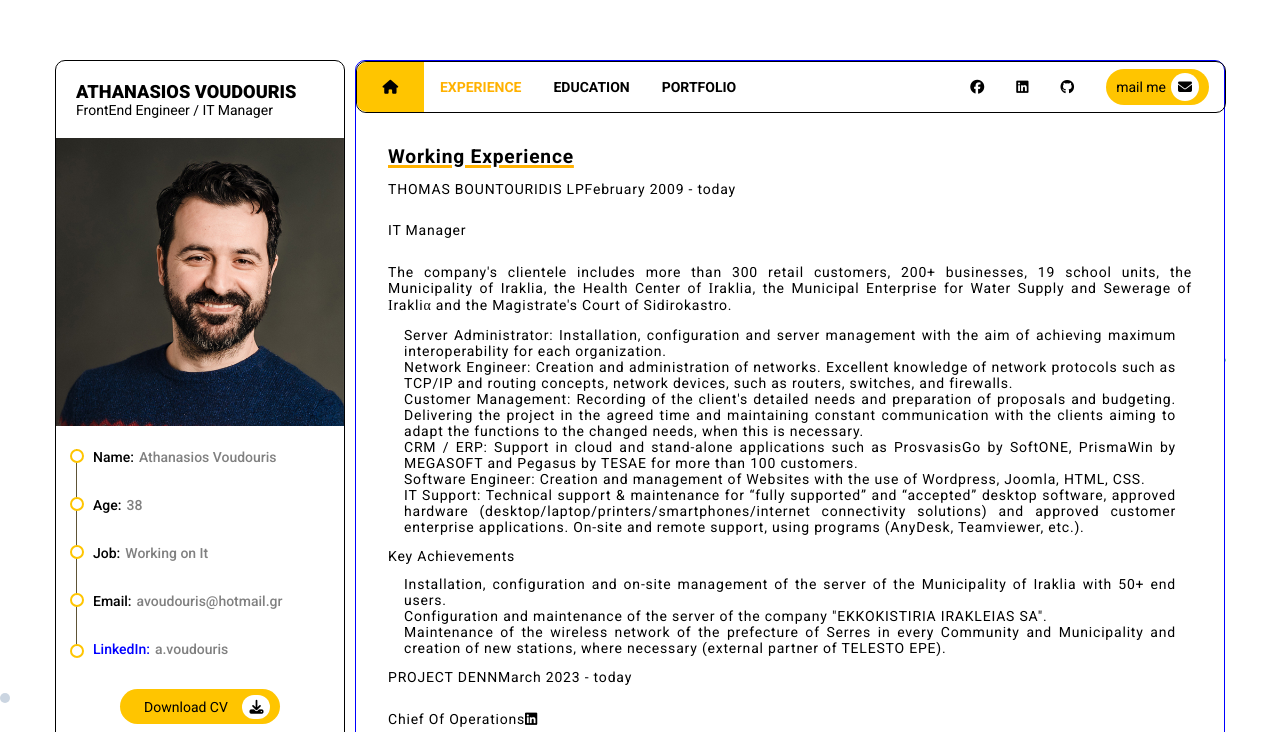
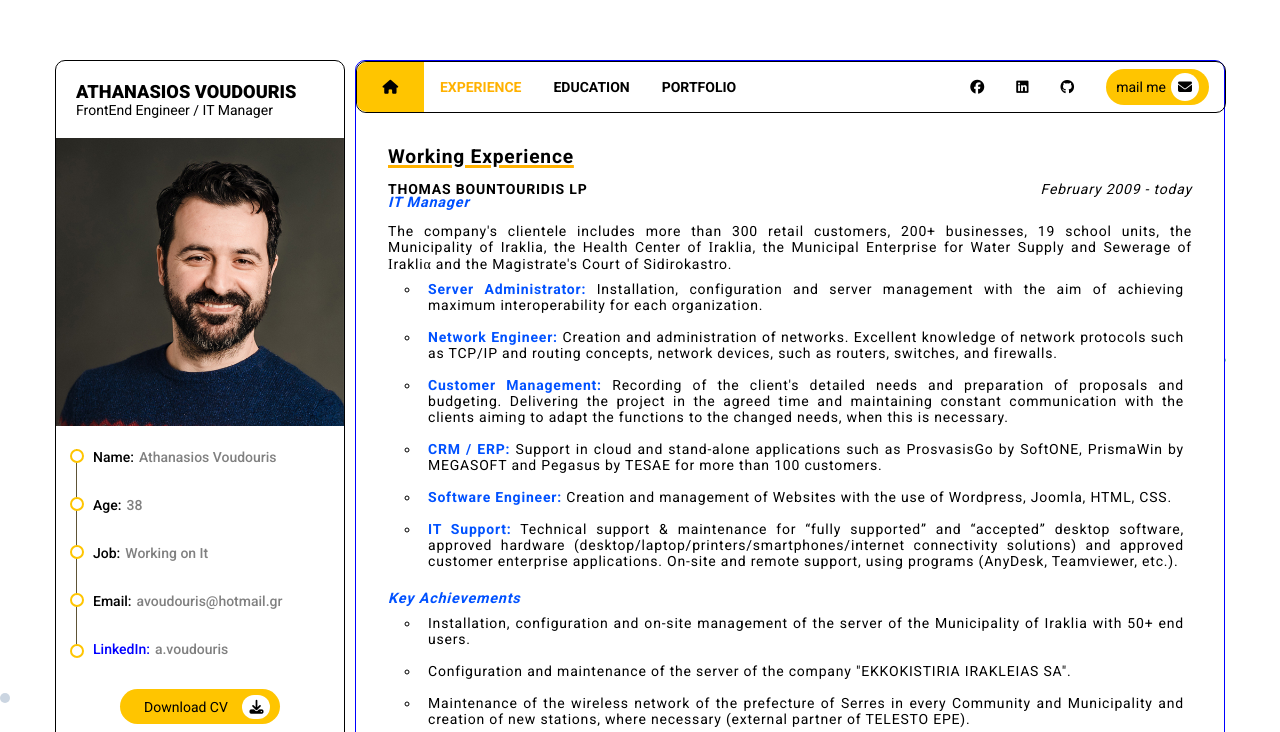
Before and after one commit to tithessakh/portfolio_cv, a plain HTML site: page index.html in a window 1280 px wide. Both pictures are taken after a click on the item "EXPERIENCE". Shown: the top 732 px of the page. Drawn offline with Linux system fonts and the light colour scheme.

Commit message:
Add files via upload

```diff
--- a/css/style.css
+++ b/css/style.css
@@ -207,5 +207,50 @@ a{
 }
 
 .tab-content p{
-    padding: 0.8rem 0;
+    padding-top: 0.8rem;
 }
+
+#company-title{
+    font-weight: bold;
+    text-transform: uppercase;
+}
+
+#date-period{
+    float:right;
+    font-weight: normal;
+    font-style: italic;
+    text-transform: none;
+}
+#working-role{
+    margin-top: -1rem;
+    font-style: italic;
+    font-size: 0.9rem;
+    color: rgb(0, 81, 255);
+    font-weight: bold;
+}
+.working-role{
+    color:rgb(0, 81, 255);
+    font-weight: bold;
+}
+
+#working-role a{
+    color:rgb(0, 81, 255)
+}
+
+#working-role i{
+    margin-left: 0.5rem;
+    color :rgb(0, 81, 255);
+}
+
+.tabcontent li{
+    padding: 0.5rem;
+    list-style-type:circle;
+    margin-left: 2rem
+}
+
+#key-achievements{
+    font-style: italic;
+    font-size: 0.9rem;
+    color: rgb(0, 81, 255);
+    font-weight: bold;
+}
```
